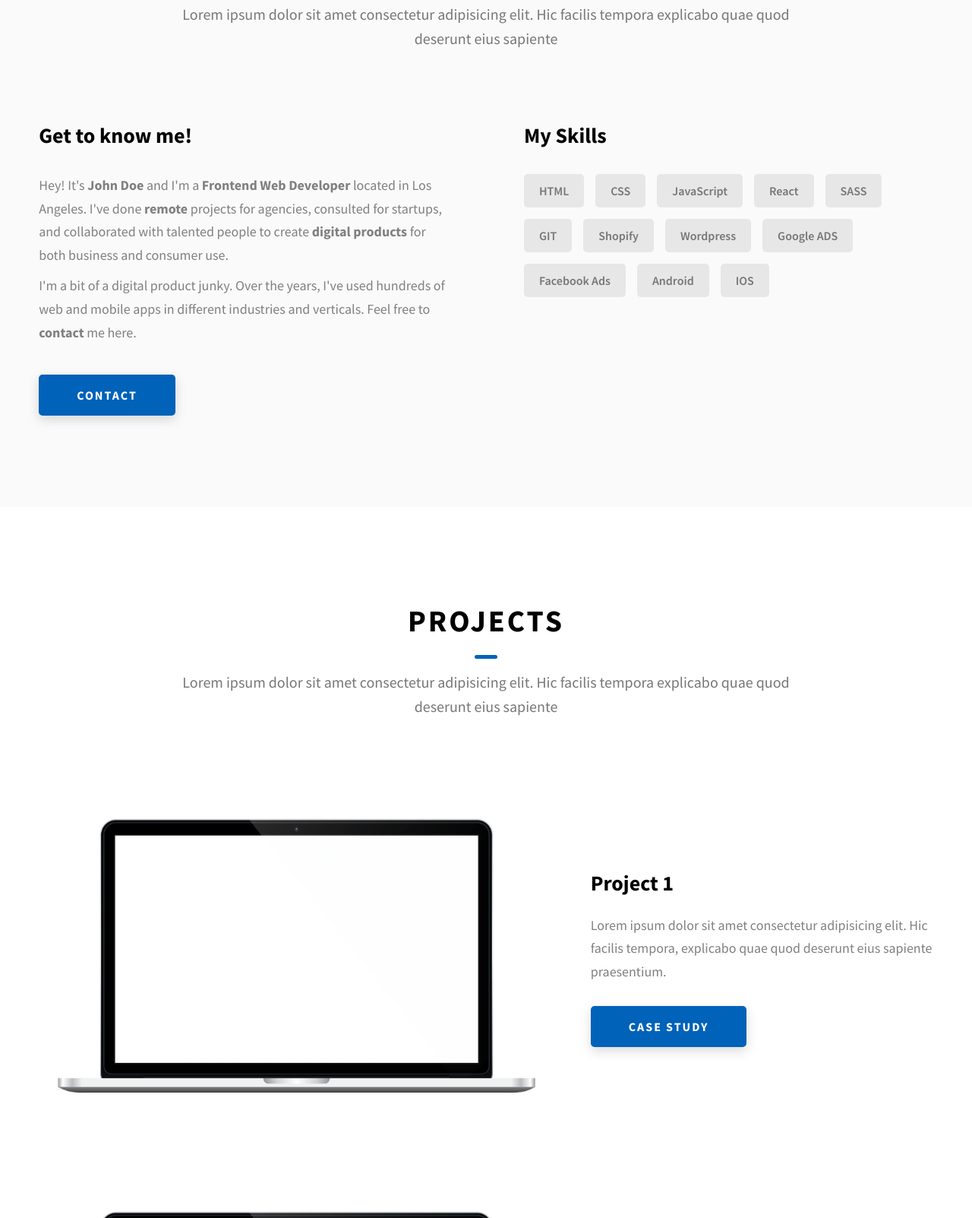
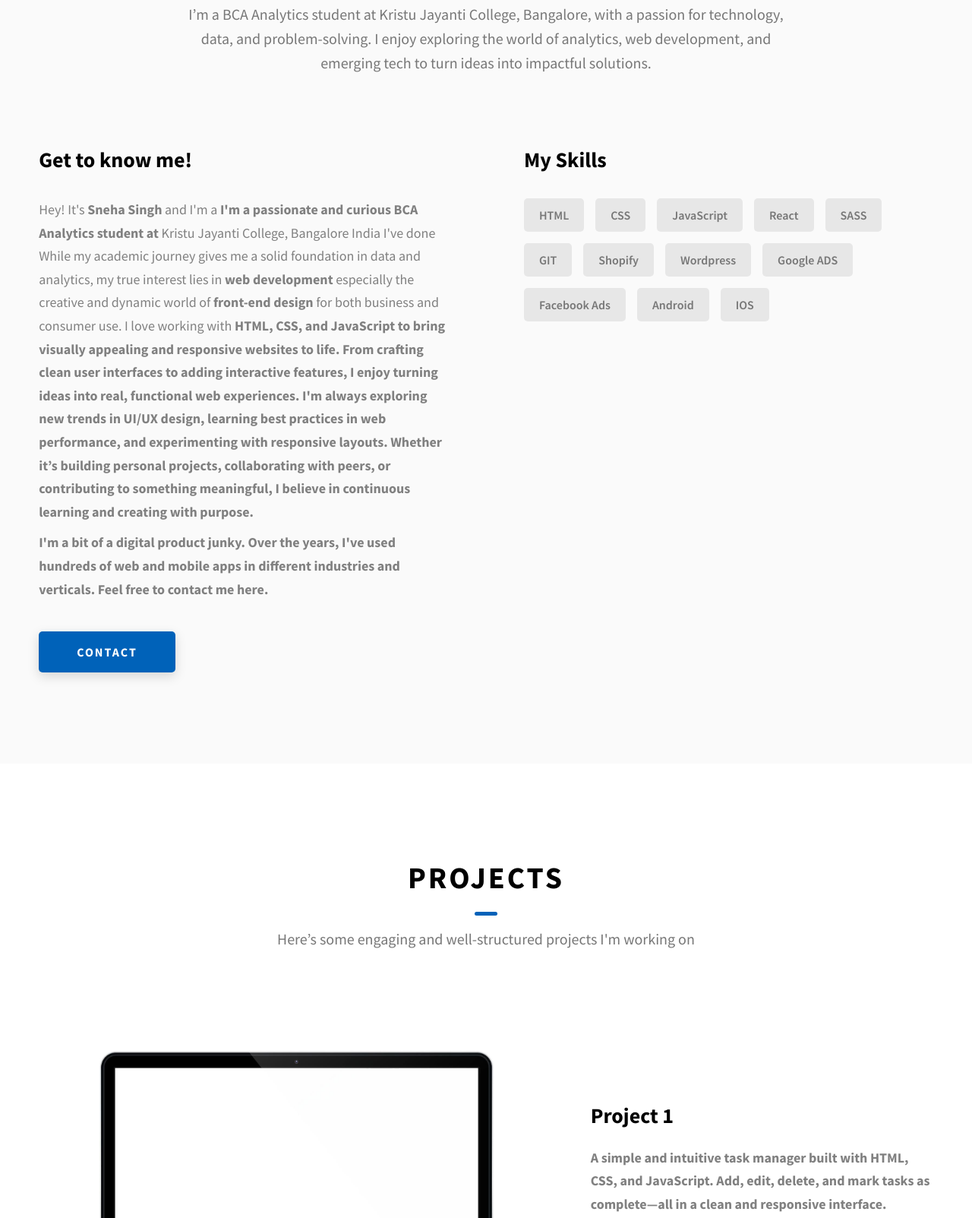
Before and after one commit to sneha2240/My-portfolio, a website: page index.html in a window 1280 px wide. Shown: the part 1012-2615 px from the top of the page at 76% size. Drawn offline with Linux system fonts and the light colour scheme.

Commit message:
commit changed

```diff
--- a/index.html
+++ b/index.html
@@ -27,7 +27,7 @@
               class="header__logo-img"
             />
           </div>
-          <span class="header__logo-sub">John Doe</span>
+          <span class="header__logo-sub">Sneha Singh</span>
         </div>
         <div class="header__main">
           <ul class="header__links">
@@ -84,12 +84,11 @@
     </header>
     <section class="home-hero">
       <div class="home-hero__content">
-        <h1 class="heading-primary">Hey, My name is John Doe</h1>
+        <h1 class="heading-primary">Hey, My name is Sneha Singh</h1>
         <div class="home-hero__info">
           <p class="text-primary">
-            Lorem ipsum dolor sit amet consectetur adipisicing elit. Hic facilis
-            tempora explicabo quae quod deserunt eius sapiente solutions for
-            complex problems
+            I’m a BCA Analytics student at Kristu Jayanti College, Bangalore, with a passion for technology, data, and problem-solving.
+			I enjoy exploring the world of analytics, web development, and emerging tech to turn ideas into impactful solutions.
           </p>
         </div>
         <div class="home-hero__cta">
@@ -155,8 +154,8 @@
         <h2 class="heading heading-sec heading-sec__mb-med">
           <span class="heading-sec__main">About Me</span>
           <span class="heading-sec__sub">
-            Lorem ipsum dolor sit amet consectetur adipisicing elit. Hic facilis
-            tempora explicabo quae quod deserunt eius sapiente
+           I’m a BCA Analytics student at Kristu Jayanti College, Bangalore, with a passion for technology, data, and problem-solving.
+		   I enjoy exploring the world of analytics, web development, and emerging tech to turn ideas into impactful solutions.
           </span>
         </h2>
         <div class="about__content">
@@ -165,14 +164,19 @@
             <div class="about__content-details">
               <p class="about__content-details-para">
                 Hey! It's
-                <strong>John Doe</strong>
-                and I'm a <strong> Frontend Web Developer </strong> located in
-                Los Angeles. I've done
-                <strong> remote </strong>
-                projects for agencies, consulted for startups, and collaborated
-                with talented people to create
-                <strong>digital products </strong>
+                <strong>Sneha Singh</strong>
+                and I'm a <strong> I'm a passionate and curious BCA Analytics student at </strong> Kristu Jayanti College, Bangalore
+                 India I've done
+                While my academic journey gives me a solid foundation in data and analytics, my true interest lies in
+				<strong> web development </strong>
+                especially the creative and dynamic world of
+                <strong>front-end design </strong>
                 for both business and consumer use.
+				I love working with <strong> HTML, CSS, and JavaScript <strong> to bring visually appealing and responsive websites to life.
+				From crafting clean user interfaces to adding interactive features, I enjoy turning ideas into real, functional web experiences.
+				I'm always exploring new trends in UI/UX design, learning best practices in web performance, and experimenting with responsive layouts.
+				Whether it’s building personal projects, collaborating with peers, or contributing to something meaningful, I believe in continuous learning and creating with purpose.
+
               </p>
               <p class="about__content-details-para">
                 I'm a bit of a digital product junky. Over the years, I've used
@@ -210,8 +214,7 @@
         <h2 class="heading heading-sec heading-sec__mb-bg">
           <span class="heading-sec__main">Projects</span>
           <span class="heading-sec__sub">
-            Lorem ipsum dolor sit amet consectetur adipisicing elit. Hic facilis
-            tempora explicabo quae quod deserunt eius sapiente
+            Here’s some engaging and well-structured projects I'm working on
           </span>
         </h2>
 
@@ -228,10 +231,9 @@
             <div class="projects__row-content">
               <h3 class="projects__row-content-title">Project 1</h3>
               <p class="projects__row-content-desc">
-                Lorem ipsum dolor sit amet consectetur adipisicing elit. Hic
-                facilis tempora, explicabo quae quod deserunt eius sapiente
-                praesentium.
-              </p>
+               A simple and intuitive task manager built with HTML, CSS, and JavaScript.
+               Add, edit, delete, and mark tasks as complete—all in a clean and responsive interface.
+			   </p>
               <a
                 href="./project-1.html"
                 class="btn btn--med btn--theme dynamicBgClr"
@@ -252,9 +254,8 @@
             <div class="projects__row-content">
               <h3 class="projects__row-content-title">Project 2</h3>
               <p class="projects__row-content-desc">
-                Lorem ipsum dolor sit amet consectetur adipisicing elit. Hic
-                facilis tempora, explicabo quae quod deserunt eius sapiente
-                praesentium.
+                A simple and intuitive task manager built with HTML, CSS, and JavaScript.
+				Add, edit, delete, and mark tasks as complete—all in a clean and responsive interface
               </p>
               <a
                 href="./project-2.html"
@@ -276,9 +277,8 @@
             <div class="projects__row-content">
               <h3 class="projects__row-content-title">Project 3</h3>
               <p class="projects__row-content-desc">
-                Lorem ipsum dolor sit amet consectetur adipisicing elit. Hic
-                facilis tempora, explicabo quae quod deserunt eius sapiente
-                praesentium.
+                A simple and intuitive task manager built with HTML, CSS, and JavaScript.
+				Add, edit, delete, and mark tasks as complete—all in a clean and responsive interface
               </p>
               <a
                 href="./project-3.html"
@@ -296,8 +296,7 @@
         <h2 class="heading heading-sec heading-sec__mb-med">
           <span class="heading-sec__main heading-sec__main--lt">Contact</span>
           <span class="heading-sec__sub heading-sec__sub--lt">
-            Lorem ipsum dolor sit amet consectetur adipisicing elit. Hic facilis
-            tempora explicabo quae quod deserunt eius sapiente
+            At Kristu Jayanti College, Bangalore,
           </span>
         </h2>
         <div class="contact__form-container">
@@ -389,10 +388,9 @@
             </div>
           </div>
           <div class="main-footer__row main-footer__row-2">
-            <h4 class="heading heading-sm text-lt">John Doe</h4>
+            <h4 class="heading heading-sm text-lt">Sneha Singh</h4>
             <p class="main-footer__short-desc">
-              Lorem ipsum dolor sit amet consectetur adipisicing elit facilis
-              tempora explicabo quae quod deserunt
+              Don’t limit your challenges. Challenge your limits
             </p>
           </div>
         </div>
```
Also changed, not shown: main3.html (added, +8 -0 lines).
